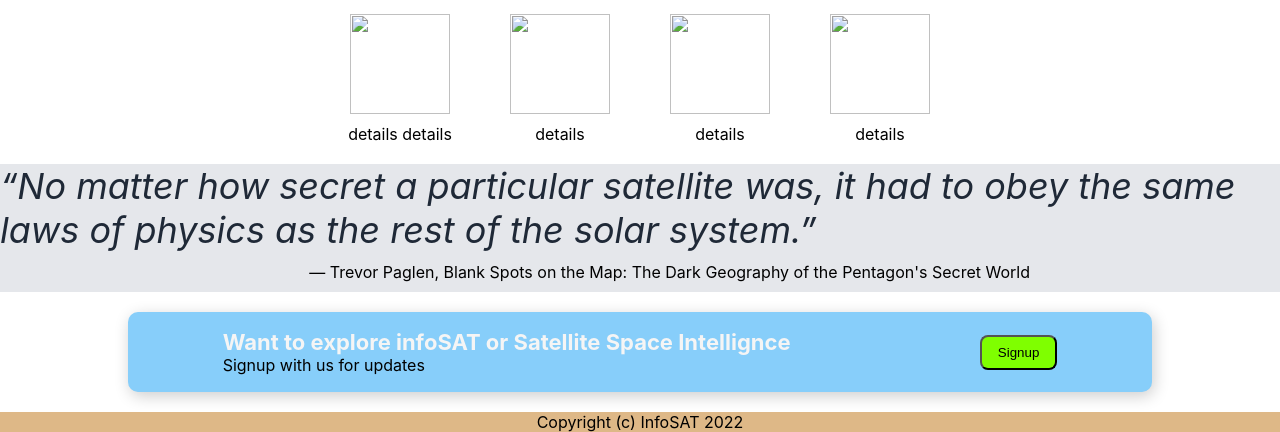
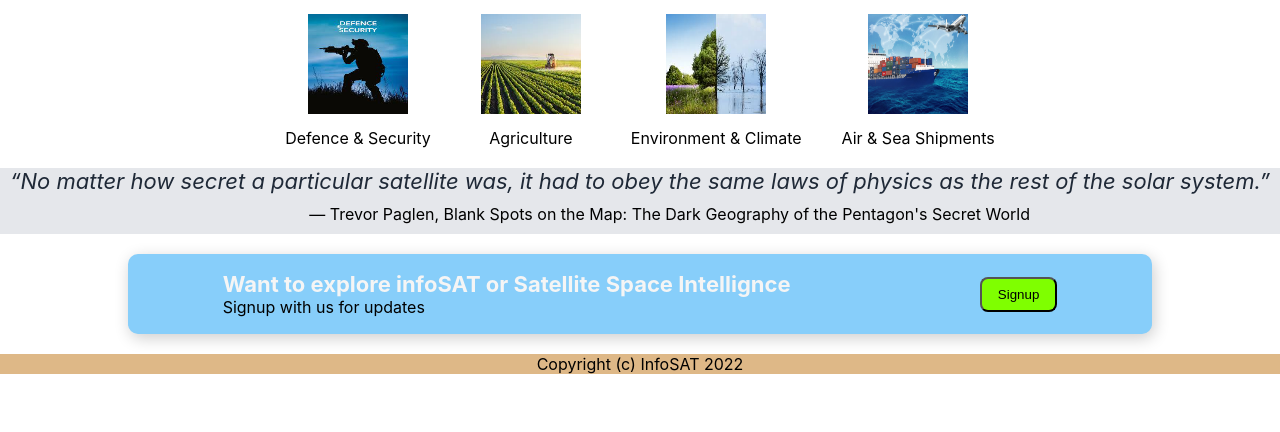
Before and after one commit to unix-linux007/flexbox, a plain HTML site: page index.html in a window 1280 px wide. Shown: the part 437-869 px from the top of the page. After the commit the page ends 811 px from the top, so only its background shows below. Drawn offline with Linux system fonts and the light colour scheme.

Commit message:
update the image under latest update

```diff
--- a/index.html
+++ b/index.html
@@ -15,9 +15,9 @@
                     <div class="logo"><a href="#"><img src="./infosat.png"></a></div>
                 </div>
                 <div class="hlink">
-                    <div><a href=""> Header link one</a></div>
-                    <div><a href=""> Header link two</a></div>
-                    <div><a href=""> Header link three</a></div>
+                    <div><a href=""> about us</a></div>
+                    <div><a href=""> infoSAT in news</a></div>
+                    <div><a href=""> contact us</a></div>
                 </div>
             </div>
 
@@ -35,20 +35,20 @@
             <div class="htext">Latest updates</div>
             <div class="rinfo">
               <div class="colinfo">
-                <div><img src=""></div>
-                <div>details details</div>
+                <div><img src="defSec.jpeg"></div>
+                <div>Defence & Security</div>
               </div>
               <div class="colinfo">
-                <div><img src=""></div>
-                <div>details</div>
+                <div><img src="agro.jpeg"></div>
+                <div>Agriculture</div>
               </div>
               <div class="colinfo">
-                <div><img src=""></div>
-                <div>details</div>
+                <div><img src="env.jpeg"></div>
+                <div>Environment & Climate</div>
               </div>
               <div class="colinfo">
-                <div><img src=""></div>
-                <div>details</div>
+                <div><img src="seaair.jpg"></div>
+                <div>Air & Sea Shipments</div>
               </div>
             </div>
         </div>
--- a/style.css
+++ b/style.css
@@ -135,7 +135,7 @@ body {
   }
 
   .qtext {
-    font-size: 36px;
+    font-size: 22px;
     color: #1F2937;
     font-weight: light;
     font-style: italic;
```
Also changed, not shown: agro.jpeg (added), defSec.jpeg (added), env.jpeg (added), seaair.jpg (added).
